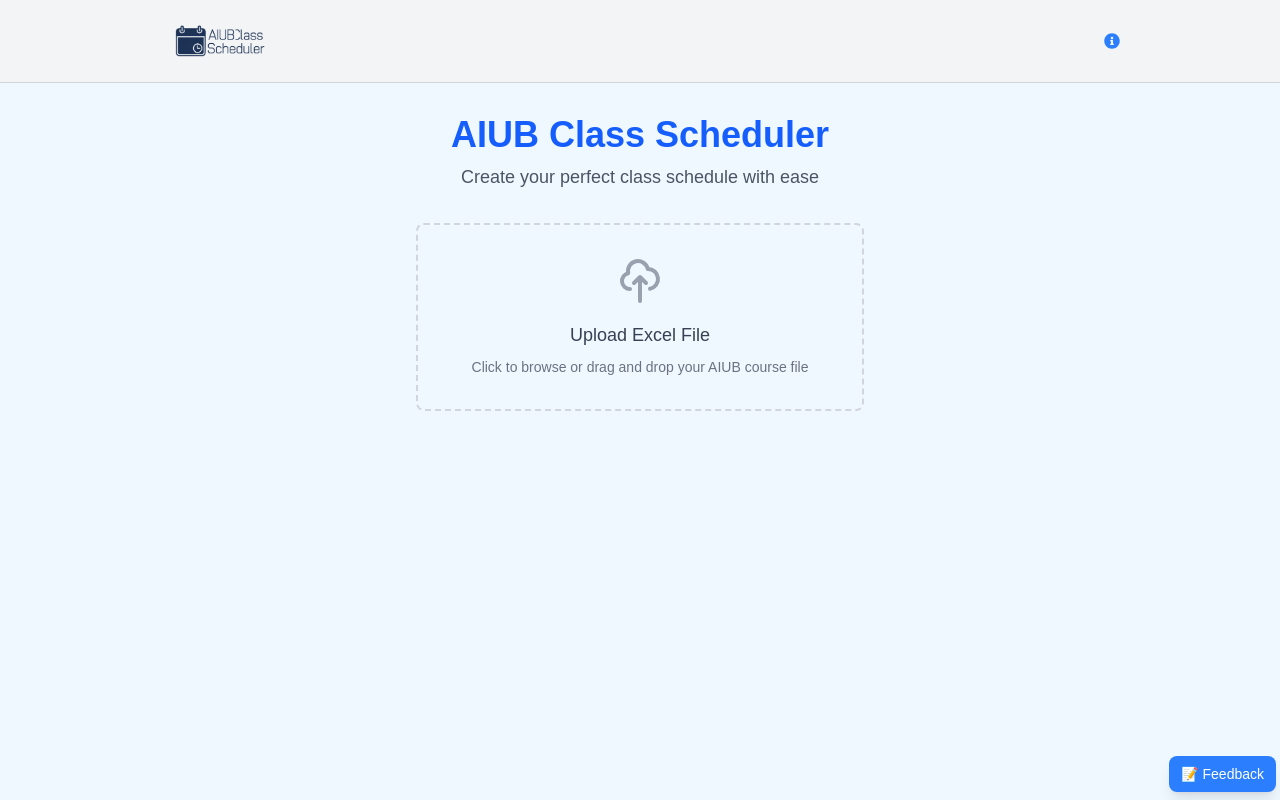
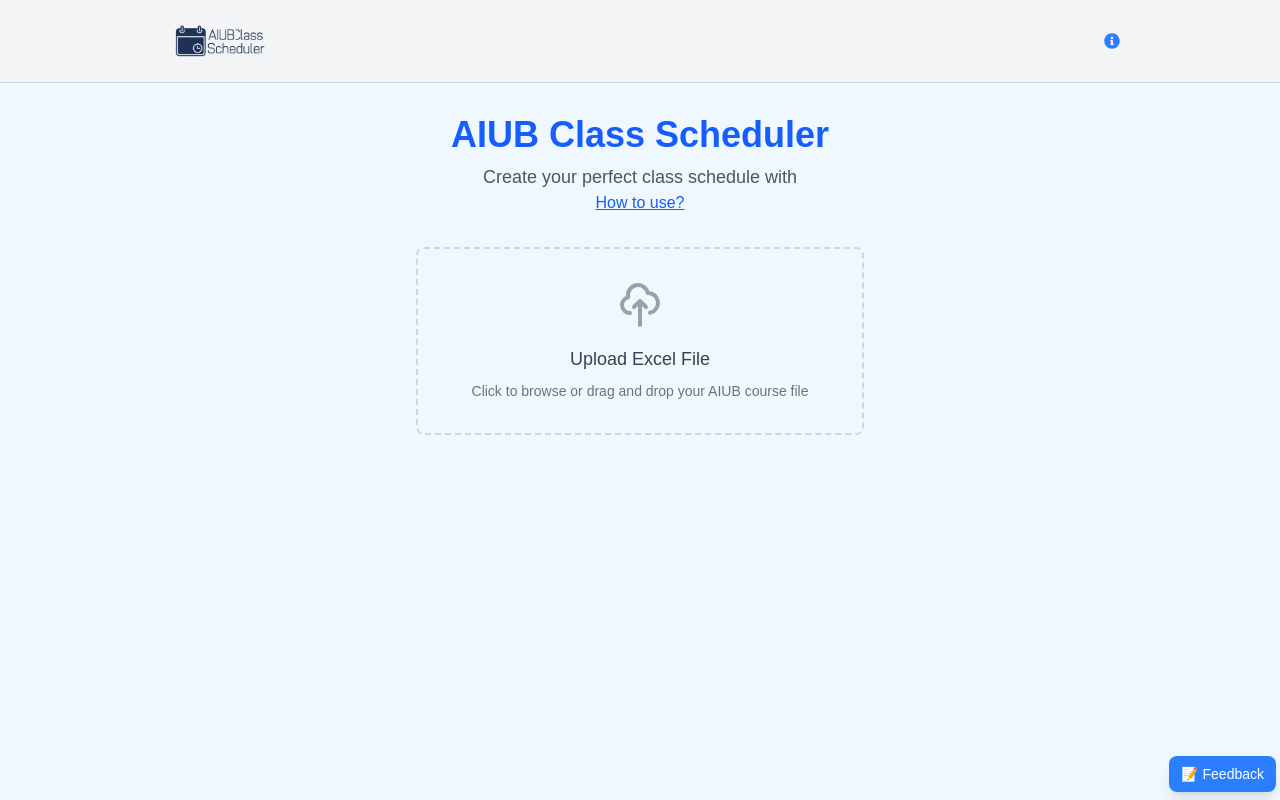
Before and after one commit to roman0190/aiub_class_scheduler_no_login, a Next.js app: page / in a window 1280 px wide. Shown: the top 800 px of the page. Built offline with nearby package versions, Linux system fonts and the light colour scheme.

Commit message:
fixed : Some minor issues

```diff
--- a/src/app/page.tsx
+++ b/src/app/page.tsx
@@ -76,8 +76,11 @@ const Home = () => {
             AIUB Class Scheduler
           </h1>
           <p className="text-lg text-gray-600">
-            Create your perfect class schedule with ease
+            Create your perfect class schedule with{" "}
           </p>
+          <a href="/doc" className="underline text-blue-600">
+            How to use?
+          </a>
         </header>
 
         {/* File Upload Section */}
```
